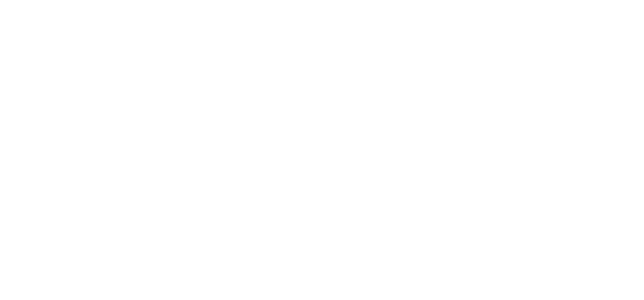
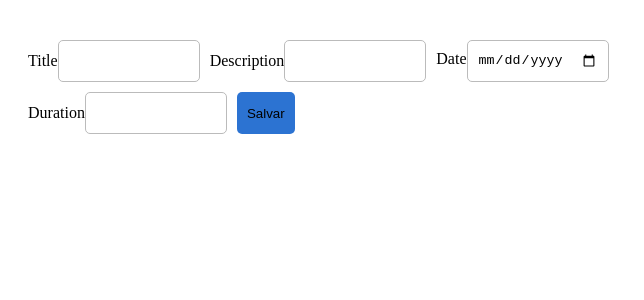
Before and after one commit to jefim9413/calendario-front, a React (Create React App) app: page / in a window 1280 px wide. Shown: the top 300 px of the page, without its empty margins (0-644 px from the left). Built offline with nearby package versions, Linux system fonts and the light colour scheme.

Commit message:
adicionando estilização de Title

```diff
--- a/src/App.js
+++ b/src/App.js
@@ -12,12 +12,13 @@ const Container = styled.div`
   gap: 10px;
 `
 
+const Title = styled.h2``
 
 function App() {
   return (
     <>
       <Container>
-
+        <Form />
       </Container>
     </>
   );
```
